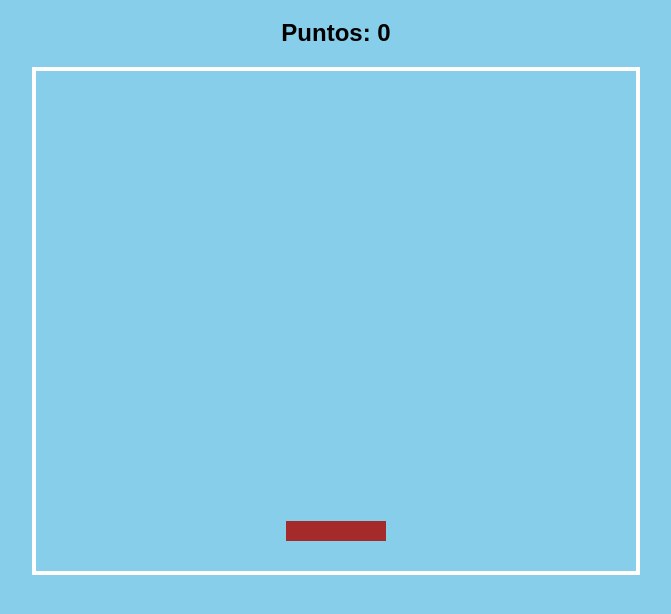
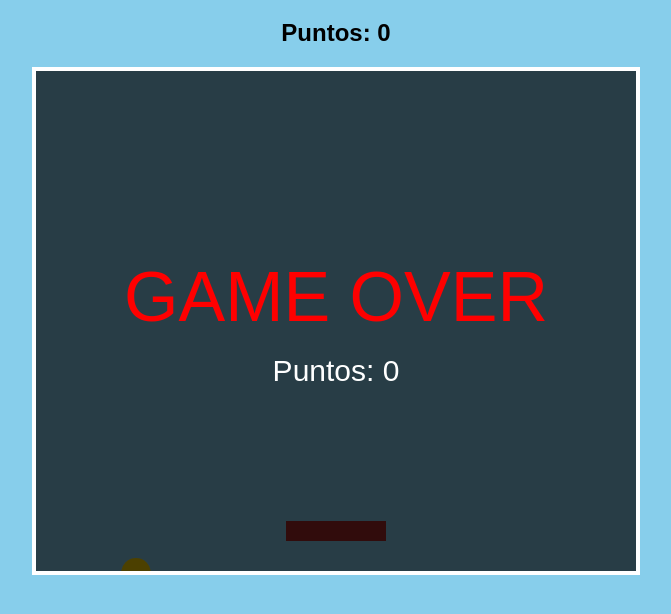
Before and after one commit to jordiamat-commits/web, a plain HTML site: page juego2.html in a window 1280 px wide. Shown: the part 62-676 px from the top of the page, without its empty margins (304-975 px from the left). Drawn offline with Linux system fonts and the light colour scheme.

Commit message:
Update juego2.html

```diff
--- a/juego2.html
+++ b/juego2.html
@@ -106,8 +106,19 @@ function dibujar(){
 
         // Game Over
         if(monedas[i].y>500){
-            alert("GAME OVER\n\nPuntos: "+puntos);
-            location.reload();
+          ctx.fillStyle = "rgba(0,0,0,0.7)";
+ctx.fillRect(0,0,canvas.width,canvas.height);
+
+ctx.fillStyle = "red";
+ctx.font = "70px Arial";
+ctx.textAlign = "center";
+ctx.fillText("GAME OVER", canvas.width/2, canvas.height/2);
+
+ctx.fillStyle = "white";
+ctx.font = "30px Arial";
+ctx.fillText("Puntos: " + puntos, canvas.width/2, canvas.height/2 + 60);
+
+return;
         }
 
     }
```
